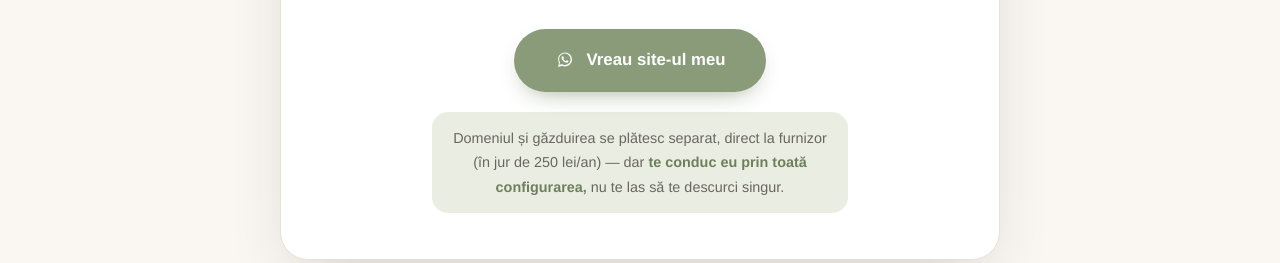
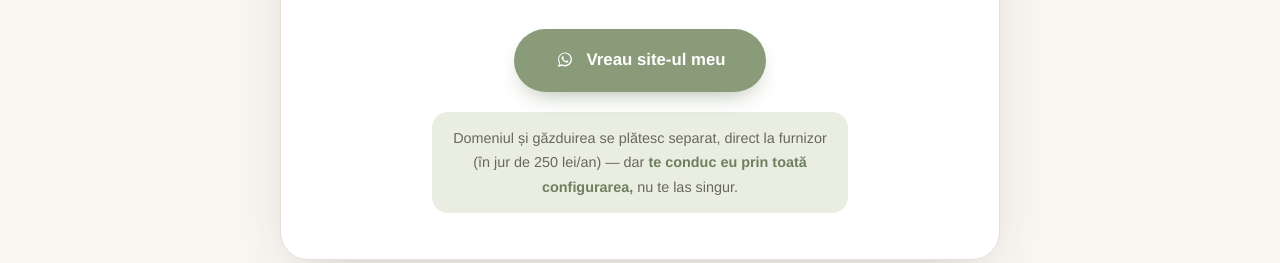
Before and after one commit to toroscarol/webdesign, a plain HTML site: page index.html in a window 1280 px wide. Shown: the part 2537-2800 px from the top of the page. Drawn offline with nearby package versions, Linux system fonts and the light colour scheme; a web font is replaced by a local one.

Commit message:
Update index.html

```diff
--- a/index.html
+++ b/index.html
@@ -623,7 +623,7 @@
                 <svg class="wa-icon" width="20" height="20" viewBox="0 0 32 32" fill="currentColor" aria-hidden="true"><path d="M16.04 4C9.93 4 4.98 8.95 4.98 15.06c0 1.95.51 3.86 1.48 5.55L4.9 27l6.56-1.72a11 11 0 0 0 4.57.98h.01c6.11 0 11.06-4.95 11.06-11.06C27.1 8.95 22.15 4 16.04 4zm0 20.24h-.01a9.2 9.2 0 0 1-4.68-1.28l-.34-.2-3.89 1.02 1.04-3.79-.22-.35a9.15 9.15 0 0 1-1.4-4.85c0-5.06 4.12-9.18 9.19-9.18 2.45 0 4.76.96 6.49 2.69a9.13 9.13 0 0 1 2.69 6.5c0 5.06-4.12 9.18-9.18 9.18zm5.04-6.87c-.28-.14-1.63-.8-1.89-.9-.25-.09-.44-.14-.62.14-.18.28-.71.9-.87 1.08-.16.18-.32.2-.6.07-.28-.14-1.17-.43-2.22-1.37-.82-.73-1.37-1.63-1.53-1.91-.16-.28-.02-.43.12-.57.13-.13.28-.32.42-.48.14-.16.18-.28.28-.46.09-.18.05-.35-.02-.48-.07-.14-.62-1.5-.85-2.05-.22-.54-.45-.46-.62-.47-.16-.01-.35-.01-.53-.01s-.48.07-.73.35c-.25.28-.96.94-.96 2.3 0 1.35.98 2.66 1.12 2.84.14.18 1.93 2.95 4.68 4.13.65.28 1.16.45 1.56.58.66.21 1.25.18 1.72.11.53-.08 1.63-.67 1.86-1.31.23-.64.23-1.19.16-1.31-.07-.12-.25-.19-.53-.33z"/></svg>
                 Vreau site-ul meu</a>
               <!-- Notă discretă despre ce NU intră în preț, formulată reasigurant -->
-              <p class="offer-note">Domeniul și găzduirea se plătesc separat, direct la furnizor (în jur de 250 lei/an) — dar <strong>te conduc eu prin toată configurarea,</strong> nu te las să te descurci singur.</p>
+              <p class="offer-note">Domeniul și găzduirea se plătesc separat, direct la furnizor (în jur de 250 lei/an) — dar <strong>te conduc eu prin toată configurarea,</strong> nu te las singur.</p>
             </div>
           </div>
         </div>
```
